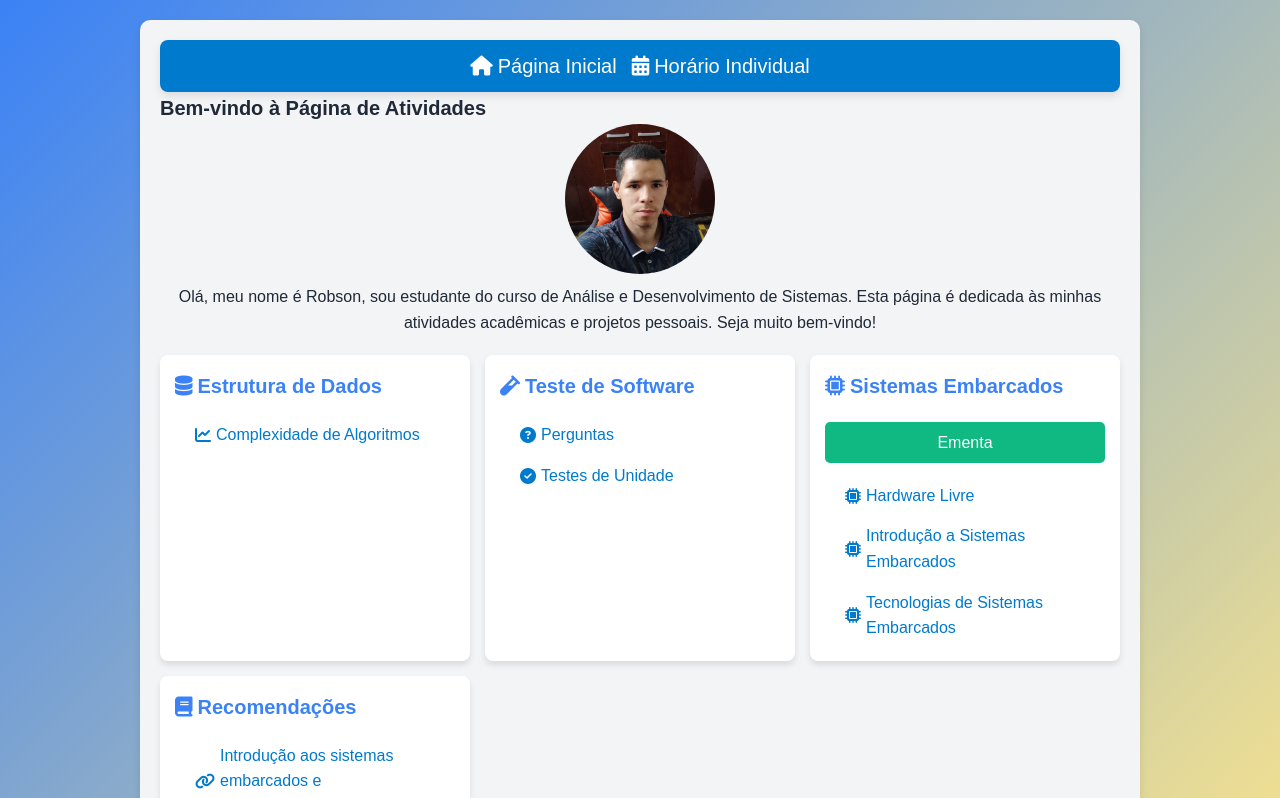
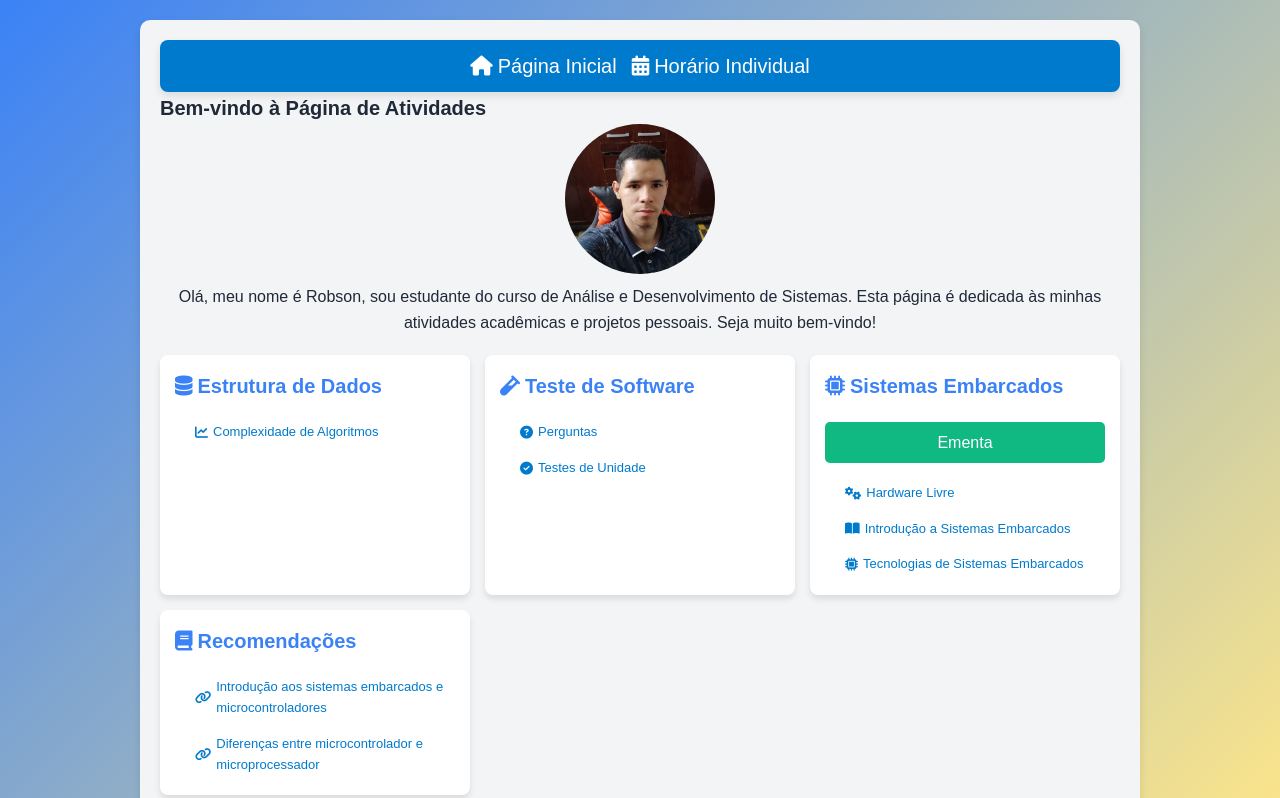
Before and after one commit to rma98/ifpe-ads-activities, a Vue app in the folder subjects/: page /#/ in a window 1280 px wide. Shown: the top 798 px of the page. Built offline with nearby package versions, Linux system fonts and the light colour scheme.

Commit message:
feat: Update component HomePage.vue

```diff
--- a/subjects/src/views/HomePage.vue
+++ b/subjects/src/views/HomePage.vue
@@ -59,7 +59,7 @@
                 class="link-icon"
                 target="_blank"
               >
-                <i class="fas fa-microchip"></i> Hardware Livre
+                <i class="fas fa-cogs"></i> Hardware Livre
               </router-link>
             </li>
             <li>
@@ -68,7 +68,7 @@
                 class="link-icon"
                 target="_blank"
               >
-                <i class="fas fa-microchip"></i> Introdução a Sistemas Embarcados
+                <i class="fas fa-book-open"></i> Introdução a Sistemas Embarcados
               </router-link>
             </li>
             <li>
@@ -249,7 +249,7 @@ li {
   display: inline-flex;
   align-items: center;
   gap: 0.5rem;
-  font-size: 1.6rem;
+  font-size: 1.3rem;
   color: #007acc;
   margin-top: 1rem;
   text-decoration: none;
```
